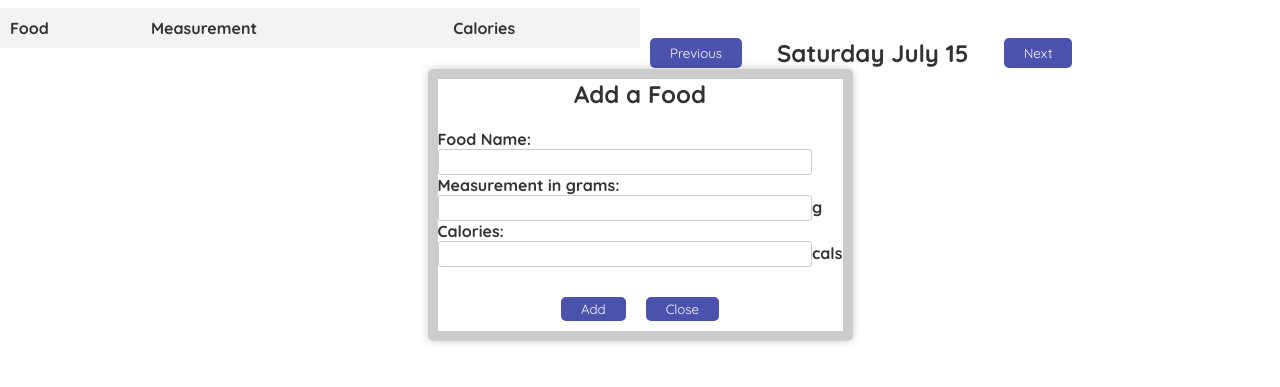
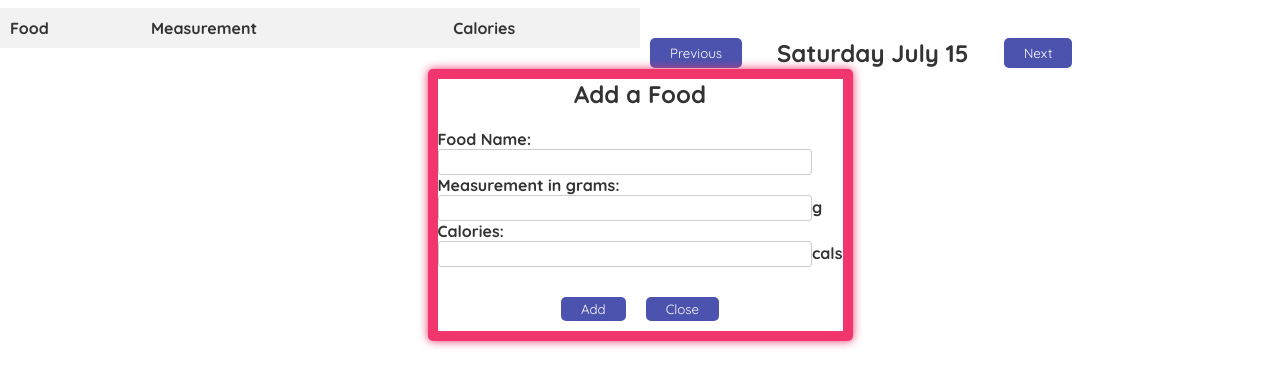
Before and after one commit to Obskurity/Nourva, a React (Create React App) app in the folder nourva-frontend/: page /nutrient-tracking in a window 1280 px wide. Both pictures are taken after typing "Sample" into the empty fields and a click on the button "Add Food". Shown: the part 195-582 px from the top of the page. Built offline with nearby package versions, Linux system fonts and the light colour scheme.

Commit message:
Changed color and opacity of popup overlay container #10

```diff
--- a/nourva-frontend/src/NutrientTrackingComponents/NutrientTracking.css
+++ b/nourva-frontend/src/NutrientTrackingComponents/NutrientTracking.css
@@ -1,6 +1,6 @@
 .container2 {
     font-family: Arial, sans-serif;
-    z-index: 1000;
+
 }
 
 .container2 input[type="text"] {
@@ -15,12 +15,13 @@
 
 .tableContainer {
     display: block;
-    z-index: 15;
+
 
 
 }
-.tableContainer table{
-    float:left;
+
+.tableContainer table {
+    float: left;
     width: 50%;
     border-collapse: collapse;
 }
@@ -52,9 +53,9 @@ button {
 .overlay {
     background-color: #f0f0f0;
     border-radius: 5px;
-    box-shadow: 0 0 10px rgba(0, 0, 0, 0.2);
+    box-shadow: 0 0 10px #f1356d;
     width: 425px;
-    background-color: rgba(0,0,0,0.2);
+    background-color: #f1356d;
     display: flex;
     justify-content: center;
     align-items: center;
@@ -71,7 +72,6 @@ button {
     position: relative;
     width: 100%;
     margin: 10px;
-
     max-width: 430px;
     background-color: #fff;
 
```
